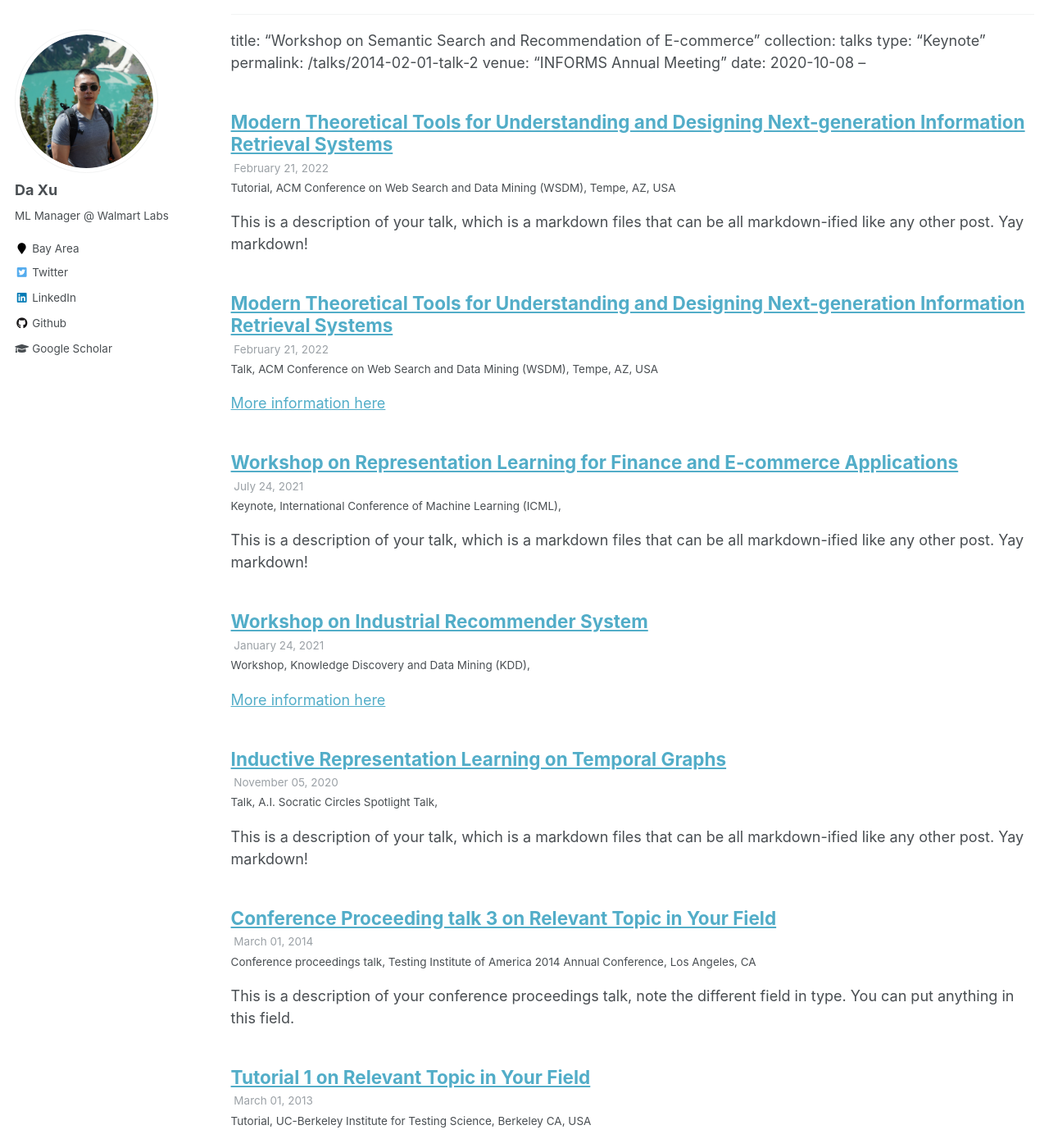
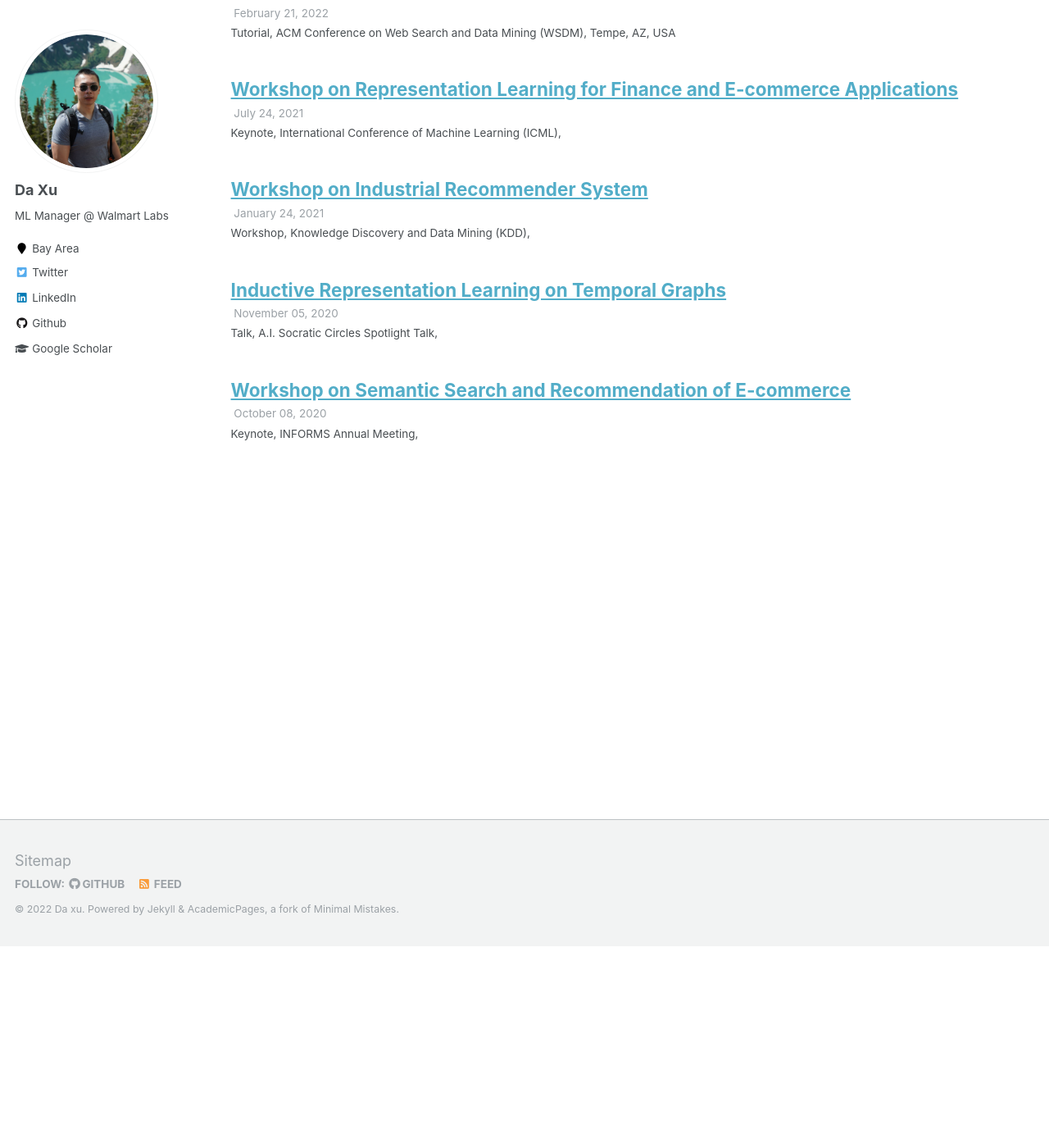
Before and after one commit to daxu5180/daxu5180.github.io, a Jekyll site: the page built from _pages/talks.html, in a window 1280 px wide and 1400 px high, scrolled down 245 px. Shown: the whole window at 82% size. Built offline with Jekyll 4.4.1, drawn with Linux system fonts in a browser that asks for light colours; some of the changed text lies outside the part shown.

Commit message:
fix format

```diff
--- a/_talks/2012-03-01-talk-1.md
+++ /dev/null
@@ -1,11 +0,0 @@
----
-title: "Talk 1 on Relevant Topic in Your Field"
-collection: talks
-type: "Talk"
-permalink: /talks/2012-03-01-talk-1
-venue: "UC San Francisco, Department of Testing"
-date: 2012-03-01
-location: "San Francisco, California"
----
-
-This is a description of your talk, which is a markdown files that can be all markdown-ified like any other post. Yay markdown!
--- a/_talks/2013-03-01-tutorial-1.md
+++ /dev/null
@@ -1,13 +0,0 @@
----
-title: "Tutorial 1 on Relevant Topic in Your Field"
-collection: talks
-type: "Tutorial"
-permalink: /talks/2013-03-01-tutorial-1
-venue: "UC-Berkeley Institute for Testing Science"
-date: 2013-03-01
-location: "Berkeley CA, USA"
----
-
-[More information here](http://exampleurl.com)
-
-This is a description of your tutorial, note the different field in type. This is a markdown files that can be all markdown-ified like any other post. Yay markdown!
--- a/_talks/2014-03-01-talk-3.md
+++ /dev/null
@@ -1,11 +0,0 @@
----
-title: "Conference Proceeding talk 3 on Relevant Topic in Your Field"
-collection: talks
-type: "Conference proceedings talk"
-permalink: /talks/2014-03-01-talk-3
-venue: "Testing Institute of America 2014 Annual Conference"
-date: 2014-03-01
-location: "Los Angeles, CA"
----
-
-This is a description of your conference proceedings talk, note the different field in type. You can put anything in this field.
--- a/_talks/modern-tools-wsdm.md
+++ b/_talks/modern-tools-wsdm.md
@@ -7,6 +7,3 @@ venue: "ACM Conference on Web Search and Data Mining (WSDM)"
 date: 2022-02-21
 location: "Tempe, AZ, USA"
 ---
-
-
-This is a description of your talk, which is a markdown files that can be all markdown-ified like any other post. Yay markdown!
--- a/_talks/semantic-search-informs.md
+++ b/_talks/semantic-search-informs.md
@@ -5,6 +5,4 @@ type: "Keynote"
 permalink: /talks/2014-02-01-talk-2
 venue: "INFORMS Annual Meeting"
 date: 2020-10-08
---
-
-This is a description of your talk, which is a markdown files that can be all markdown-ified like any other post. Yay markdown!
+---
```
Also changed, not shown: _talks/2014-02-01-talk-2.md (deleted, +0 -13 lines), _talks/inductive-representation.md (+0 -4 lines), _talks/industrial-recommendation-kdd.md (+0 -4 lines), _talks/representation-learning-icml.md (+0 -3 lines).
